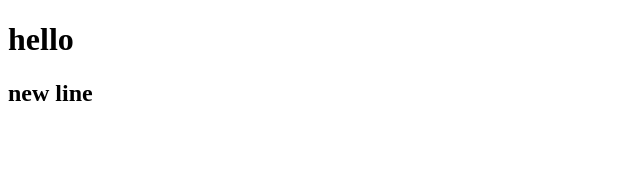
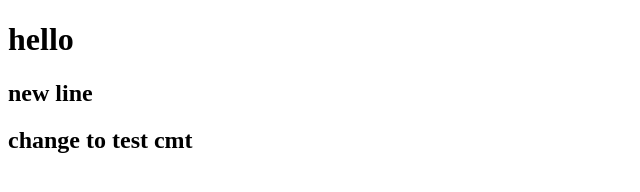
Before and after one commit to acegoku2k2/myGithub, a plain HTML site: page index.html in a window 1280 px wide. Shown: the whole page, without its empty margins (0-640 px from the left). Drawn offline with Linux system fonts and the light colour scheme.

Commit message:
test comment

```diff
--- a/index.html
+++ b/index.html
@@ -10,5 +10,6 @@
     <h1>hello</h1>
     <h2>new line
     </h2>
+    <h2>change to test cmt</h2>
 </body>
 </html>
```
